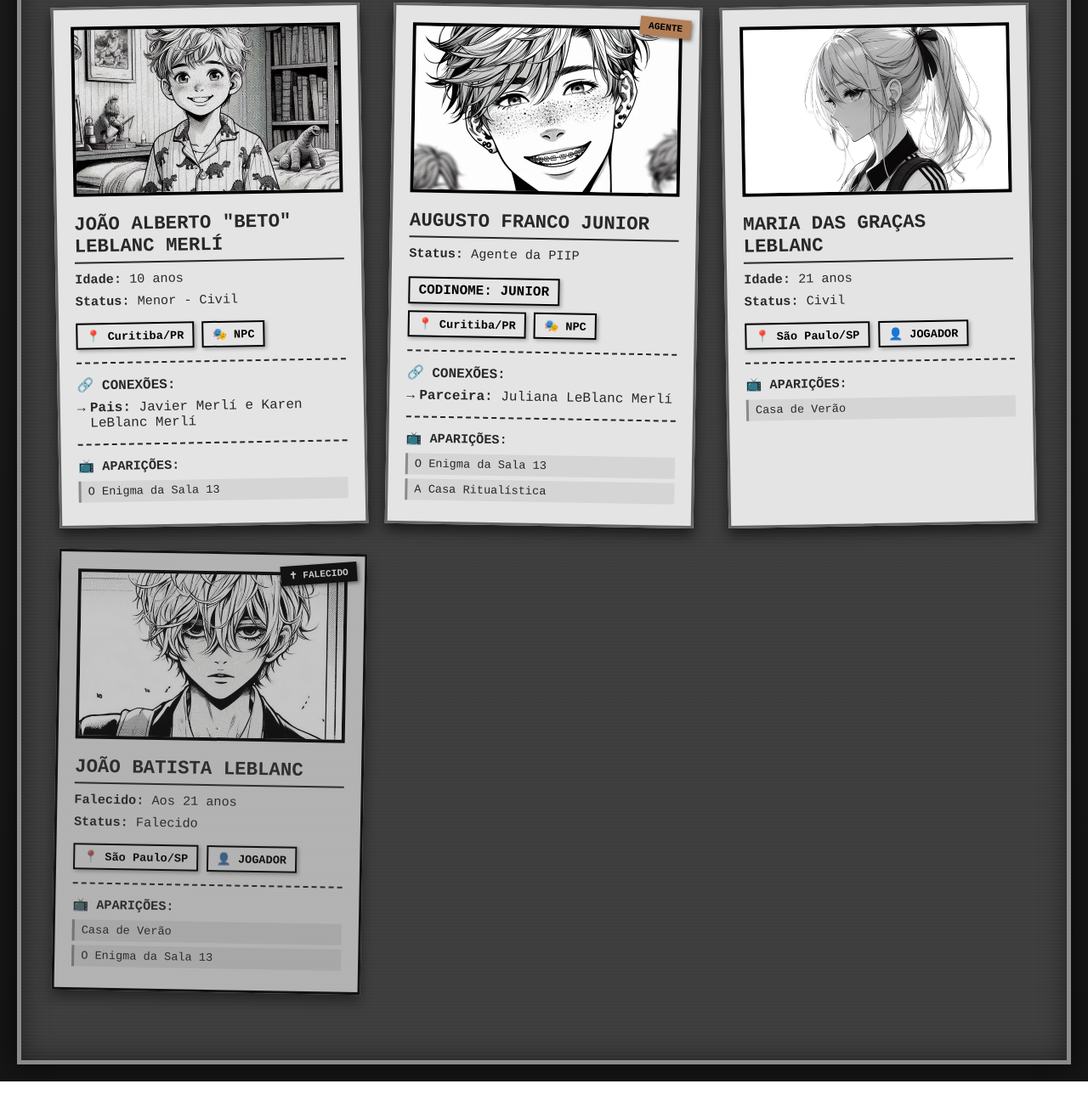
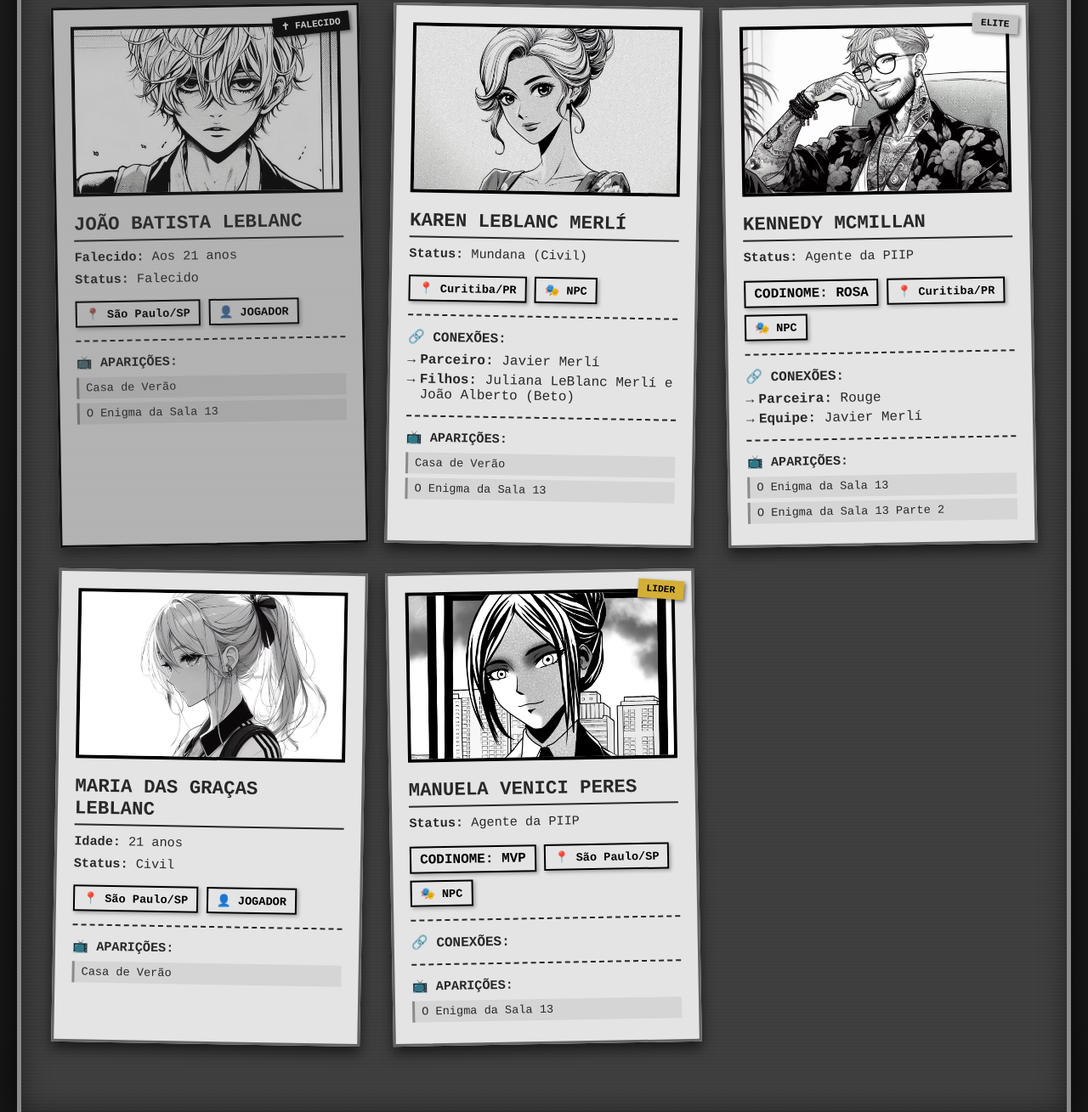
Before and after one commit to leribee/piip-quadro, a plain HTML site: page index.html in a window 1280 px wide. Shown: the part 2141-3450 px from the top of the page at 85% size. Before the commit the page ends 3414 px from the top, so only its background shows below. Drawn offline with Linux system fonts and the light colour scheme.

Commit message:
Adição da Manuela

```diff
--- a/index.html
+++ b/index.html
@@ -586,23 +586,22 @@
                 </div>
             </div>
 
-            <!-- Kennedy McMillan -->
-            <div class="card agent elite" data-status="agent" data-class="elite" data-location="curitiba" data-type="npc" data-appearances="enigma-13,enigma-13-p2">
-                <img src="images/kennedy.png" alt="Kennedy McMillan" style="width: 100%; height: 200px; object-fit: cover; border: 4px solid #000; margin-bottom: 15px; box-shadow: inset 4px 4px 8px rgba(0, 0, 0, 0.3);">
-                <div class="card-name">KENNEDY MCMILLAN</div>
+            <!-- Augusto Franco Junior -->
+            <div class="card agent" data-status="agent" data-class="comum" data-location="curitiba" data-type="npc" data-appearances="enigma-13,casa-ritualistica">
+                <img src="images/junior.png" alt="Augusto Franco Junior" style="width: 100%; height: 200px; object-fit: cover; border: 4px solid #000; margin-bottom: 15px; box-shadow: inset 4px 4px 8px rgba(0, 0, 0, 0.3);">
+                <div class="card-name">AUGUSTO FRANCO JUNIOR</div>
                 <div class="card-info"><strong>Status:</strong> Agente da PIIP</div>
-                <div class="codename">CODINOME: ROSA</div>
+                <div class="codename">CODINOME: JUNIOR</div>
                 <div class="location-tag">📍 Curitiba/PR</div>
                 <div class="type-tag npc">🎭 NPC</div>
                 <div class="connections">
                     <div class="connections-title">🔗 CONEXÕES:</div>
-                    <div class="connection-item"><strong>Parceira:</strong> Rouge </div>
-                    <div class="connection-item"><strong>Equipe:</strong> Javier Merlí </div>
+                    <div class="connection-item"><strong>Parceira:</strong> Juliana LeBlanc Merlí</div>
                 </div>
                 <div class="appearances">
                     <div class="appearances-title">📺 APARIÇÕES:</div>
                     <div class="appearance-item">O Enigma da Sala 13</div>
-                    <div class="appearance-item">O Enigma da Sala 13 Parte 2</div>
+                    <div class="appearance-item">A Casa Ritualística</div>
                 </div>
             </div>
 
@@ -620,6 +619,39 @@
                     <div class="connection-item"><strong>Filhos:</strong> Juliana LeBlanc Merlí e João Alberto (Beto)</div>
                     <div class="connection-item"><strong>Equipe:</strong> Kennedy McMillan </div>
                 </div>
+                <div class="appearances">
+                    <div class="appearances-title">📺 APARIÇÕES:</div>
+                    <div class="appearance-item">Casa de Verão</div>
+                    <div class="appearance-item">O Enigma da Sala 13</div>
+                </div>
+            </div>
+
+            <!-- João Alberto (Beto) -->
+            <div class="card" data-status="mundane" data-class="none" data-location="curitiba" data-type="npc" data-appearances="enigma-13">
+                <img src="images/beto.png" alt="João Alberto Merlí" style="width: 100%; height: 200px; object-fit: cover; border: 4px solid #000; margin-bottom: 15px; box-shadow: inset 4px 4px 8px rgba(0, 0, 0, 0.3);">
+                <div class="card-name">JOÃO ALBERTO "BETO" LEBLANC MERLÍ</div>
+                <div class="card-info"><strong>Idade:</strong> 10 anos</div>
+                <div class="card-info"><strong>Status:</strong> Menor - Civil</div>
+                <div class="location-tag">📍 Curitiba/PR</div>
+                <div class="type-tag npc">🎭 NPC</div>
+                <div class="connections">
+                    <div class="connections-title">🔗 CONEXÕES:</div>
+                    <div class="connection-item"><strong>Pais:</strong> Javier Merlí e Karen LeBlanc Merlí</div>
+                </div>
+                <div class="appearances">
+                    <div class="appearances-title">📺 APARIÇÕES:</div>
+                    <div class="appearance-item">O Enigma da Sala 13</div>
+                </div>
+            </div>
+
+            <!-- João Batista LeBlanc -->
+            <div class="card deceased" data-status="mundane" data-class="none" data-location="saopaulo" data-type="jogador" data-appearances="casa-verao,enigma-13">
+                <img src="images/joao-batista.png" alt="João Batista LeBlanc" style="width: 100%; height: 200px; object-fit: cover; border: 4px solid #000; margin-bottom: 15px; box-shadow: inset 4px 4px 8px rgba(0, 0, 0, 0.3);">
+                <div class="card-name">JOÃO BATISTA LEBLANC</div>
+                <div class="card-info"><strong>Falecido:</strong> Aos 21 anos</div>
+                <div class="card-info"><strong>Status:</strong> Falecido</div>
+                <div class="location-tag">📍 São Paulo/SP</div>
+                <div class="type-tag jogador">👤 JOGADOR</div>
                 <div class="appearances">
                     <div class="appearances-title">📺 APARIÇÕES:</div>
                     <div class="appearance-item">Casa de Verão</div>
@@ -646,40 +678,23 @@
                 </div>
             </div>
 
-            <!-- João Alberto (Beto) -->
-            <div class="card" data-status="mundane" data-class="none" data-location="curitiba" data-type="npc" data-appearances="enigma-13">
-                <img src="images/beto.png" alt="João Alberto Merlí" style="width: 100%; height: 200px; object-fit: cover; border: 4px solid #000; margin-bottom: 15px; box-shadow: inset 4px 4px 8px rgba(0, 0, 0, 0.3);">
-                <div class="card-name">JOÃO ALBERTO "BETO" LEBLANC MERLÍ</div>
-                <div class="card-info"><strong>Idade:</strong> 10 anos</div>
-                <div class="card-info"><strong>Status:</strong> Menor - Civil</div>
+            <!-- Kennedy McMillan -->
+            <div class="card agent elite" data-status="agent" data-class="elite" data-location="curitiba" data-type="npc" data-appearances="enigma-13,enigma-13-p2">
+                <img src="images/kennedy.png" alt="Kennedy McMillan" style="width: 100%; height: 200px; object-fit: cover; border: 4px solid #000; margin-bottom: 15px; box-shadow: inset 4px 4px 8px rgba(0, 0, 0, 0.3);">
+                <div class="card-name">KENNEDY MCMILLAN</div>
+                <div class="card-info"><strong>Status:</strong> Agente da PIIP</div>
+                <div class="codename">CODINOME: ROSA</div>
                 <div class="location-tag">📍 Curitiba/PR</div>
                 <div class="type-tag npc">🎭 NPC</div>
                 <div class="connections">
                     <div class="connections-title">🔗 CONEXÕES:</div>
-                    <div class="connection-item"><strong>Pais:</strong> Javier Merlí e Karen LeBlanc Merlí</div>
+                    <div class="connection-item"><strong>Parceira:</strong> Rouge </div>
+                    <div class="connection-item"><strong>Equipe:</strong> Javier Merlí </div>
                 </div>
                 <div class="appearances">
                     <div class="appearances-title">📺 APARIÇÕES:</div>
                     <div class="appearance-item">O Enigma da Sala 13</div>
-                </div>
-            </div>
-
-            <!-- Augusto Franco Junior -->
-            <div class="card agent" data-status="agent" data-class="comum" data-location="curitiba" data-type="npc" data-appearances="enigma-13,casa-ritualistica">
-                <img src="images/junior.png" alt="Augusto Franco Junior" style="width: 100%; height: 200px; object-fit: cover; border: 4px solid #000; margin-bottom: 15px; box-shadow: inset 4px 4px 8px rgba(0, 0, 0, 0.3);">
-                <div class="card-name">AUGUSTO FRANCO JUNIOR</div>
-                <div class="card-info"><strong>Status:</strong> Agente da PIIP</div>
-                <div class="codename">CODINOME: JUNIOR</div>
-                <div class="location-tag">📍 Curitiba/PR</div>
-                <div class="type-tag npc">🎭 NPC</div>
-                <div class="connections">
-                    <div class="connections-title">🔗 CONEXÕES:</div>
-                    <div class="connection-item"><strong>Parceira:</strong> Juliana LeBlanc Merlí</div>
-                </div>
-                <div class="appearances">
-                    <div class="appearances-title">📺 APARIÇÕES:</div>
-                    <div class="appearance-item">O Enigma da Sala 13</div>
-                    <div class="appearance-item">A Casa Ritualística</div>
+                    <div class="appearance-item">O Enigma da Sala 13 Parte 2</div>
                 </div>
             </div>
 
@@ -697,17 +712,19 @@
                 </div>
             </div>
 
-            <!-- João Batista LeBlanc -->
-            <div class="card deceased" data-status="mundane" data-class="none" data-location="saopaulo" data-type="jogador" data-appearances="casa-verao,enigma-13">
-                <img src="images/joao-batista.png" alt="João Batista LeBlanc" style="width: 100%; height: 200px; object-fit: cover; border: 4px solid #000; margin-bottom: 15px; box-shadow: inset 4px 4px 8px rgba(0, 0, 0, 0.3);">
-                <div class="card-name">JOÃO BATISTA LEBLANC</div>
-                <div class="card-info"><strong>Falecido:</strong> Aos 21 anos</div>
-                <div class="card-info"><strong>Status:</strong> Falecido</div>
+            <!-- Manuela Venici Peres -->
+            <div class="card agent leader" data-status="agent" data-class="leader" data-location="saopaulo" data-type="npc" data-appearances="enigma-13">
+                <img src="images/manuela-venici.png" alt="Manuela Venici Peres" style="width: 100%; height: 200px; object-fit: cover; border: 4px solid #000; margin-bottom: 15px; box-shadow: inset 4px 4px 8px rgba(0, 0, 0, 0.3);">
+                <div class="card-name">MANUELA VENICI PERES</div>
+                <div class="card-info"><strong>Status:</strong> Agente da PIIP</div>
+                <div class="codename">CODINOME: MVP</div>
                 <div class="location-tag">📍 São Paulo/SP</div>
-                <div class="type-tag jogador">👤 JOGADOR</div>
+                <div class="type-tag npc">🎭 NPC</div>
+                <div class="connections">
+                    <div class="connections-title">🔗 CONEXÕES:</div>
+                </div>
                 <div class="appearances">
                     <div class="appearances-title">📺 APARIÇÕES:</div>
-                    <div class="appearance-item">Casa de Verão</div>
                     <div class="appearance-item">O Enigma da Sala 13</div>
                 </div>
             </div>
```
Also changed, not shown: images/manuela-venici.png (added).
